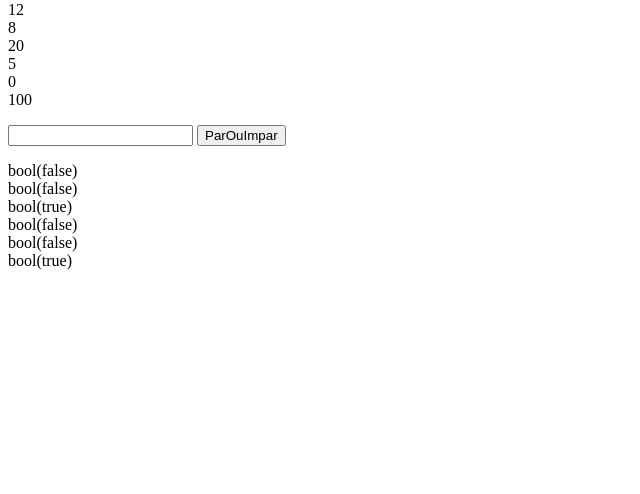
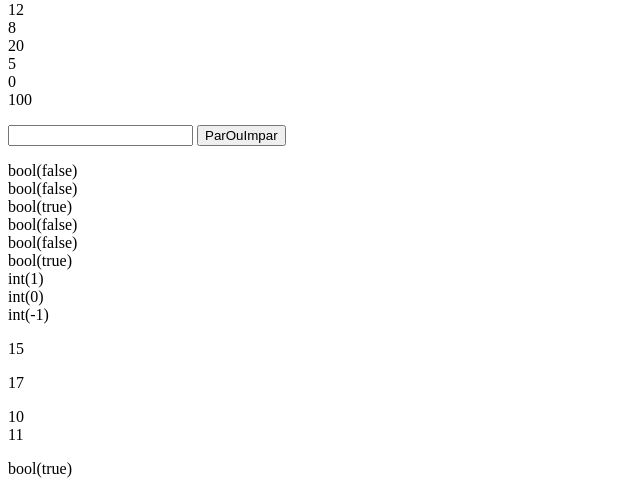
Before and after one commit to alessandrojonas/curso_php, a PHP site: page / in a window 1280 px wide. Shown: the part 759-1253 px from the top of the page, without its empty margins (0-640 px from the left). Before the commit the page ends 1029 px from the top, so only its background shows below. Run offline with PHP 8.4, Linux system fonts and the light colour scheme.

Commit message:
mais atualizações

```diff
--- a/index.php
+++ b/index.php
@@ -276,4 +276,66 @@ if (isset($_POST["numero1"])){
 	echo "<br>";
 	var_dump($a !== $b);
 	echo "<br>";
+
+	//validador espace ship
+
+	$a = 50;
+	$b = 35;
+
+	var_dump($a <=> $b); //1
+	echo "<br>";
+
+	$a = 35;
+	$b = 35;
+
+	var_dump($a <=> $b); //0
+	echo "<br>";
+
+	$a = 10;
+	$b = 35;
+
+	var_dump($a <=> $b); //-1
+	echo "<br>";
+
+	echo "<p></p>";
+	//comparar variaveis nula NULL
+	$a = NULL;
+	$b = NULL;
+	$c = 15;
+
+	echo $a ?? $b ?? $c; //ira imprimir 15
+
+	echo "<p></p>";
+	//exemplo 2
+
+	$a = NULL;
+	$b = 17;
+	$c = 10;
+
+	echo $a ?? $b ?? $c; //ira imprimir o 10
+
+	echo "<p></p>";
+
+	//operador de incremento;
+	$a = 10;
+	echo $a."<br>";
+
+	$a++;
+	echo $a."<br>";
+
+	//++a pre incremento
+	//--a pre decremento
+	//a++ pos incremento
+	//a-- pos decremento
+
+	echo "<p></p>";
+
+	$resultado = 10+10 && 2*10;
+	var_dump($resultado);
+
+	echo "<p></p>";
+
+	//String
+
+
 ?>
```
